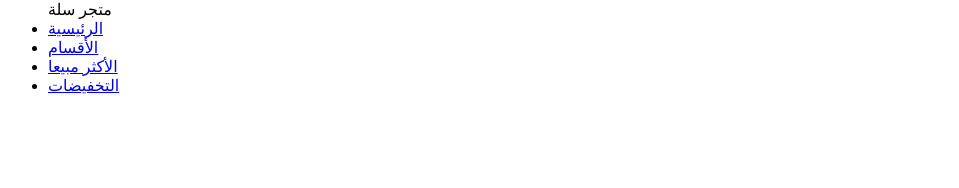
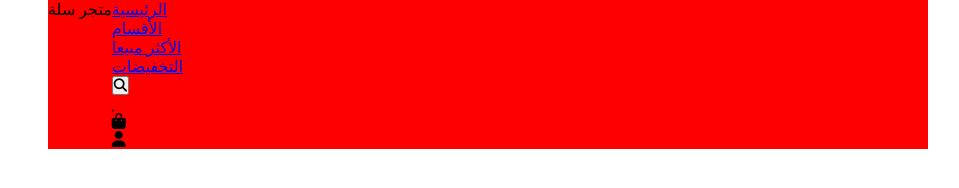
Before and after one commit to Mohamed-Sallam178/figma-project-1, a plain HTML site: page index.html in a window 1280 px wide. Shown: the whole page, without its empty margins (152-1111 px from the left). Drawn offline with Linux system fonts and the light colour scheme; files whose address does not match are found by name.

Commit message:
new editt

```diff
--- a/css/main.css
+++ b/css/main.css
@@ -7,3 +7,10 @@
     padding-left: 200px;
     padding-right: 200px;
 }
+ul{
+    list-style: none;
+}
+.parent-head{
+    background-color:red;
+    display: flex;
+}
--- a/index.html
+++ b/index.html
@@ -10,7 +10,8 @@
 <body>
 <header class="header">
     <div class="container">
-        <div class="cart-header">
+        <div class="parent-head">
+            <div class="right-side">
                 <div class="burger-icon"></div>
                 <div class="cart-icon">
                     <p>متجر سلة</p>
@@ -31,8 +32,26 @@
                         <a href="#">التخفيضات</a>
                     </li>
                 </ul>
+                <div class="icons">
+                    <div class="left-side">
+                        <div class="search-icon">
+                            <button>
+                                <i class="fa-solid fa-magnifying-glass"></i>
+                            </button>
                         </div>
-        <div class="icons"></div>
+                        <div class="favourite-icon">
+                            <i class="fa-light fa-heart"></i>
+                        </div>
+                        <div class="shop-icon">
+                            <i class="fa-solid fa-bag-shopping"></i>
+                        </div>
+                        <div class="user-icon">
+                            <i class="fa-solid fa-user"></i>
+                        </div>
+                    </div>
+                </div>
+        </div>
+        </div>
     </div>
 
 </header>
```
Lines whose indentation alone changed are shown as unchanged.
